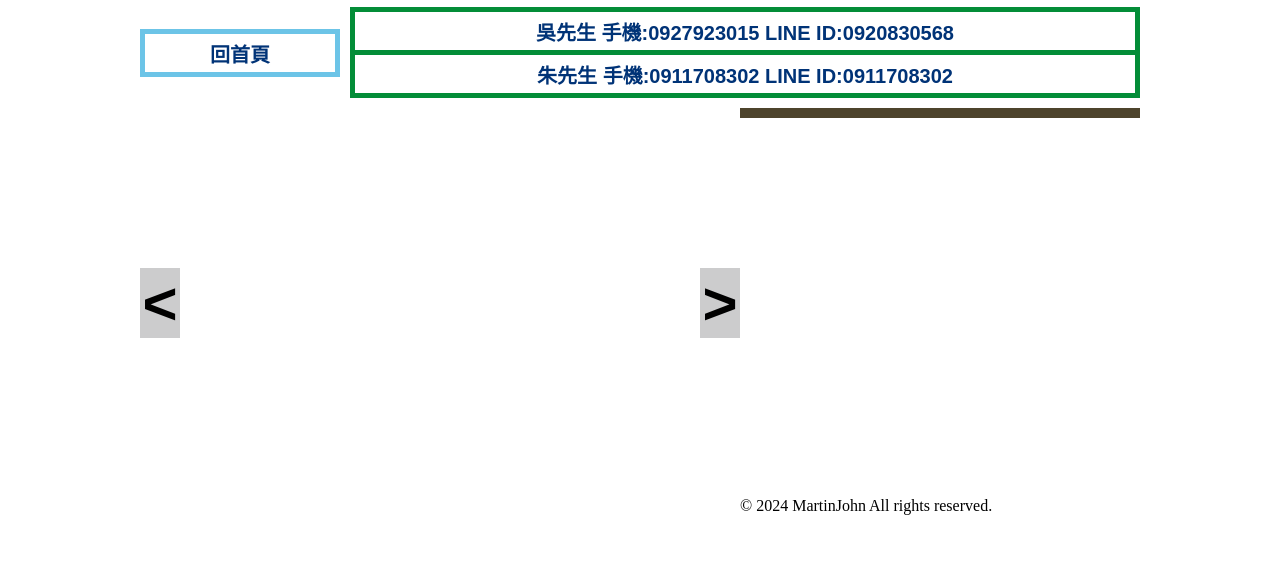
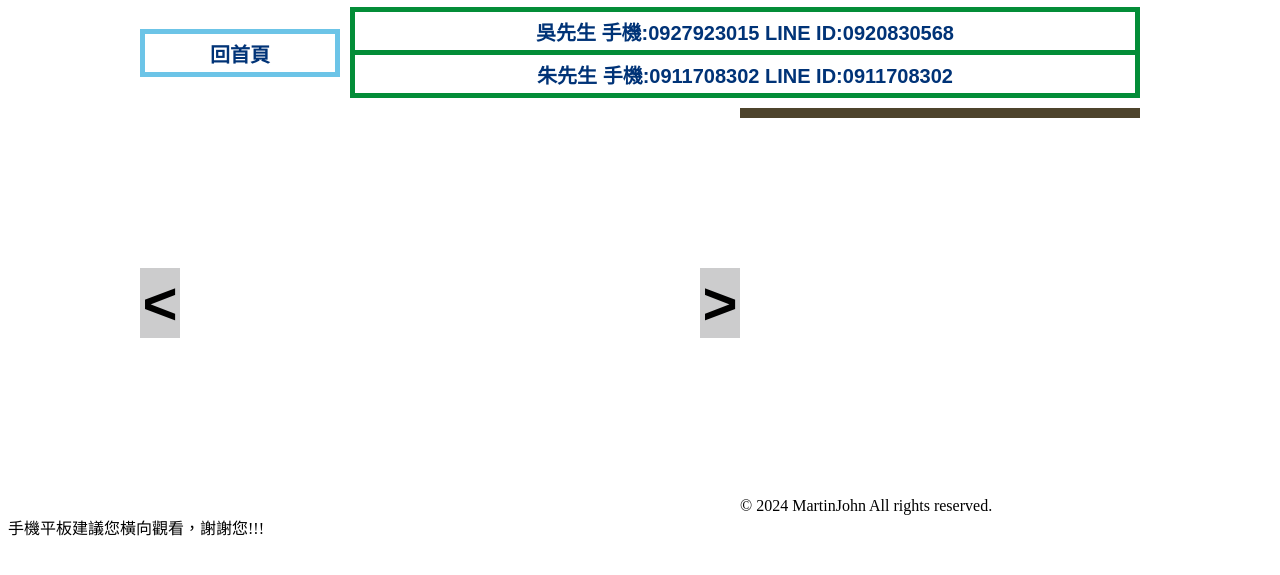
Before and after one commit to a073758025/carsearchblog, a plain HTML site: page motoshop.html in a window 1280 px wide. Shown: the part 215-790 px from the top of the page. Drawn offline with Linux system fonts and the light colour scheme.

Commit message:
Update motoshop.html

```diff
--- a/motoshop.html
+++ b/motoshop.html
@@ -51,6 +51,7 @@
     </div></center>
     <footer>
         <div>&copy; 2024 MartinJohn All rights reserved.</div>
+        <div>手機平板建議您橫向觀看，謝謝您!!!</div>
     </footer>
     <script src="motoshopjs.js"></script>
 </body>
```
